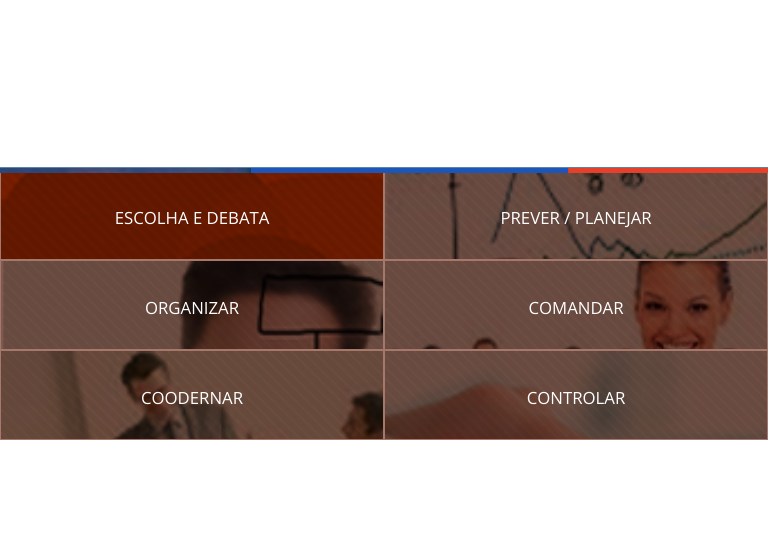
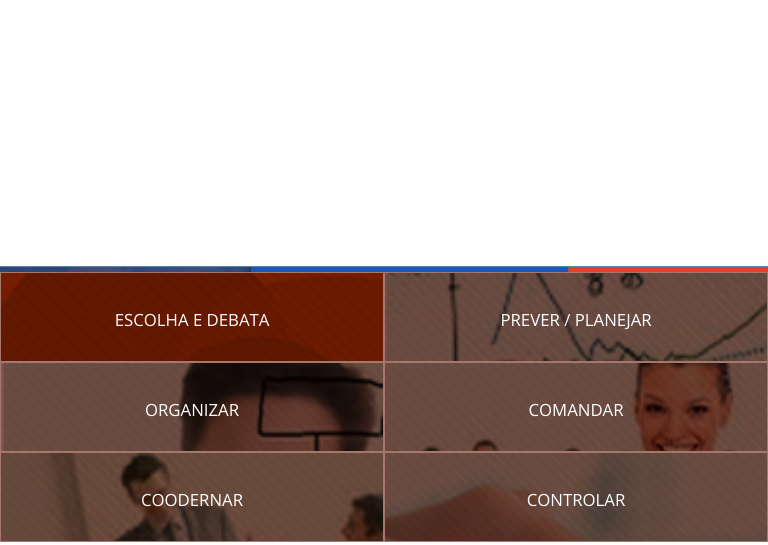
Before and after one commit to felipeapb/forumadministracao, a plain HTML site: page index.html in a window 768 px wide. Shown: the part 408-953 px from the top of the page. Before the commit the page ends 851 px from the top, so only its background shows below. Drawn offline with nearby package versions, Linux system fonts and the light colour scheme.

Commit message:
erros de versao

```diff
--- a/css/site.css
+++ b/css/site.css
@@ -14,8 +14,11 @@ body{font-family: 'Open Sans', sans-serif; }.barra_topo{  position: absolute; z-
 
 
   }
-  .thumbs{    position: absolute;    bottom: -48px;    width: 100%;    z-index: 30;}
-  .linha_rodape{    position: absolute;    bottom: 122px;    z-index: 50;}
+  .thumbs{       position: absolute;
+    bottom: -88px;
+    width: 100%;
+    z-index: 30;}
+  .linha_rodape{    position: absolute;    bottom: 82px;    z-index: 50;}
   .l:visited{ text-decoration: none; color:#fff; text-align: center}
 .l:first-child{ line-height: 90px;}
   .ls{background:#684134 url(../img/0.png) no-repeat;     -webkit-transition: 0.8s;
@@ -64,14 +67,14 @@ body{font-family: 'Open Sans', sans-serif; }.barra_topo{  position: absolute; z-
 }
 .linha_rodape {
     position: absolute;
-    bottom: 462px;
+    bottom: 402px;
     z-index: 50;
 }
 .texto_chamada{ display: none;}
 .texto_mobile{ display: block; background-color: #8C2300; color: #fff;padding: 15px; font-size: 1.0em}
 .thumbs {
     position: absolute;
-    bottom: -180px;
+    bottom: -240px;
     width: 100%;
     z-index: 30;
 
@@ -104,12 +107,11 @@ body{font-family: 'Open Sans', sans-serif; }.barra_topo{  position: absolute; z-
     width: 25%;
     margin-left: 25%;
 }
-.linha_rodape {
-    position: absolute;
-    bottom: 219px;
-    z-index: 50;
-
-}
+.thumbs{       position: absolute;
+  bottom: -150px;
+  width: 100%;
+  z-index: 30;}
+.linha_rodape{    position: absolute;    bottom: 120px;    z-index: 50;}
 
 }
 
```
